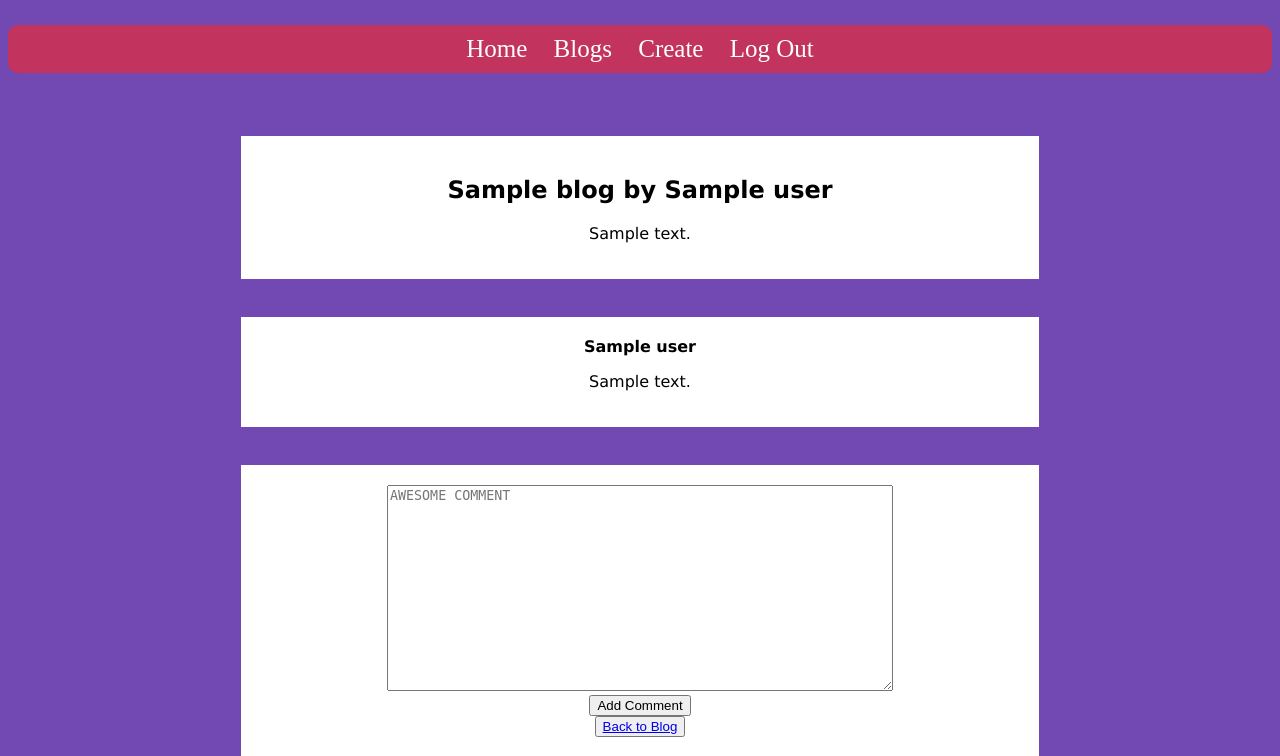
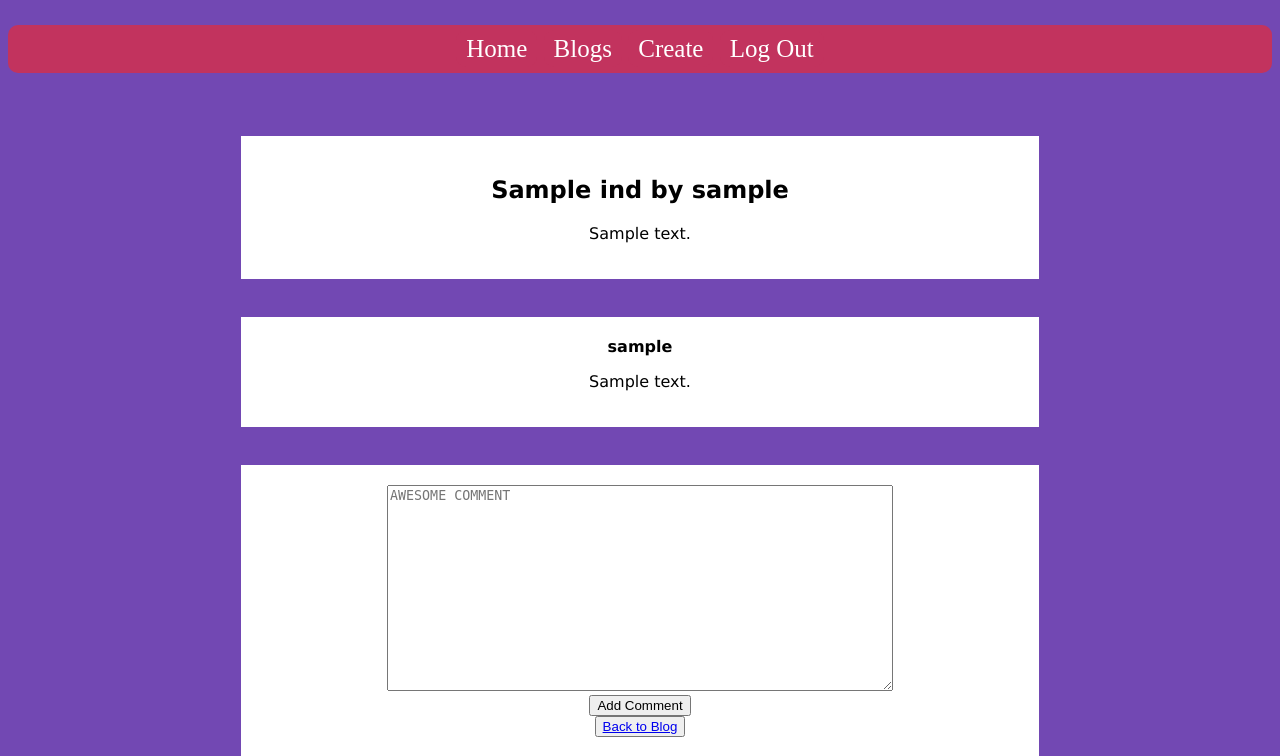
Before and after one commit to akratsios/project1-soft-dev, a Flask app: template templates/comment.html in a window 1280 px wide. Shown: the top 756 px of the page. Run offline with Flask 2, Linux system fonts and the light colour scheme; the template is opened without the code that fills it: most values are stand-ins (such as "Sample title", 1, 10 or a date in 2020).

Commit message:
Partially working comment section

```diff
--- a/templates/comment.html
+++ b/templates/comment.html
@@ -2,17 +2,17 @@
 
 {% block content %}
 
-{% for title, ID, user, conntent in blog %}
+{% for ind in blog %}
 <div>
-  <h2> {{title}} by {{user}} </h2>
-  <p> {{content}} </p>
+  <h2> {{ind['title']}} by {{ind['username']}} </h2>
+  <p> {{ind['content']}} </p>
 </div>
 {% endfor %}
 
-{% for user, comment in comments %}
+{% for blah in comments %}
 <div>
-  <b> {{user}} </b>
-  <p> {{comment}} </p>
+  <b> {{blah['username']}} </b>
+  <p> {{blah['comment']}} </p>
 </div>
 {% endfor %}
 
```
